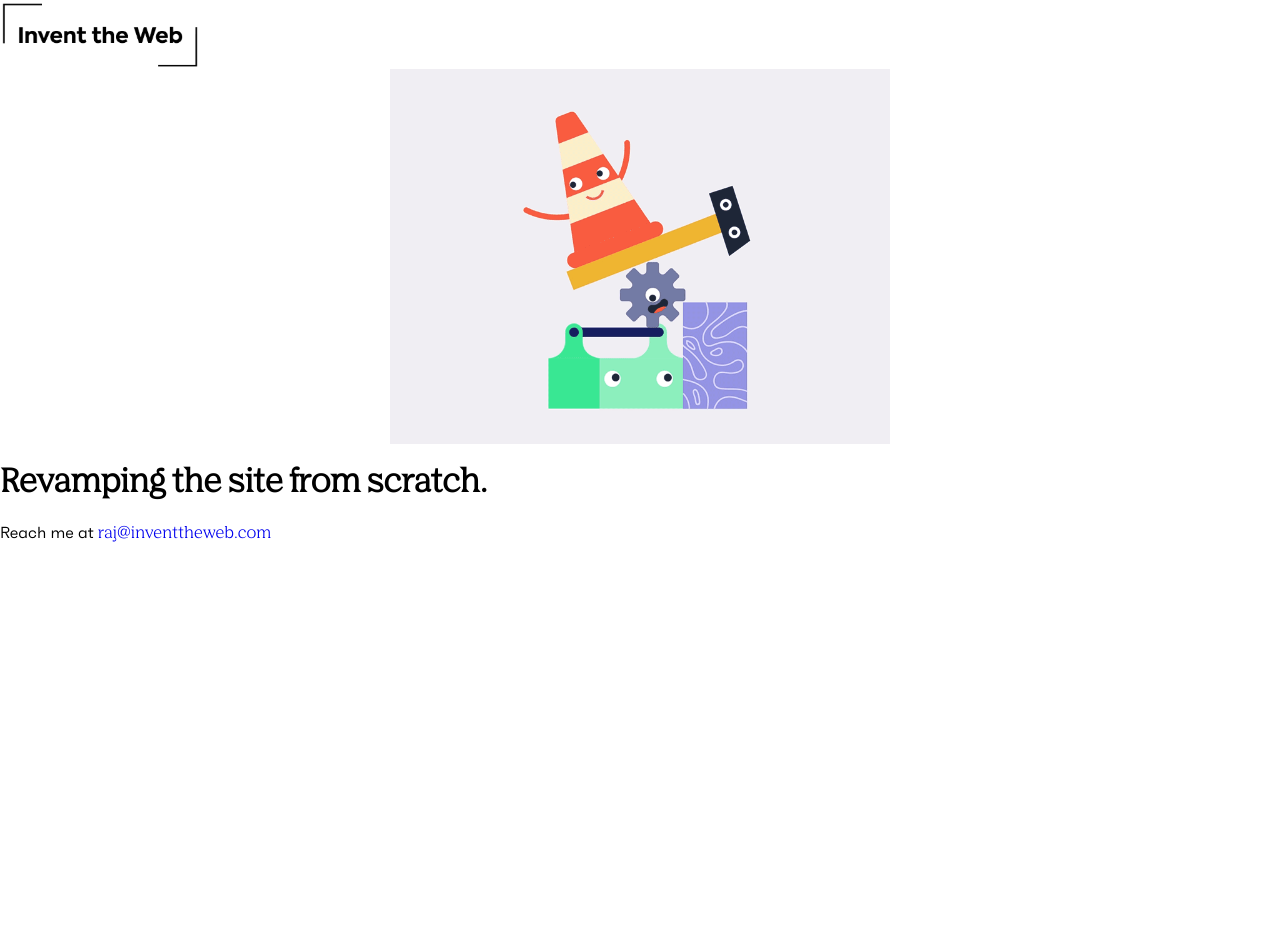
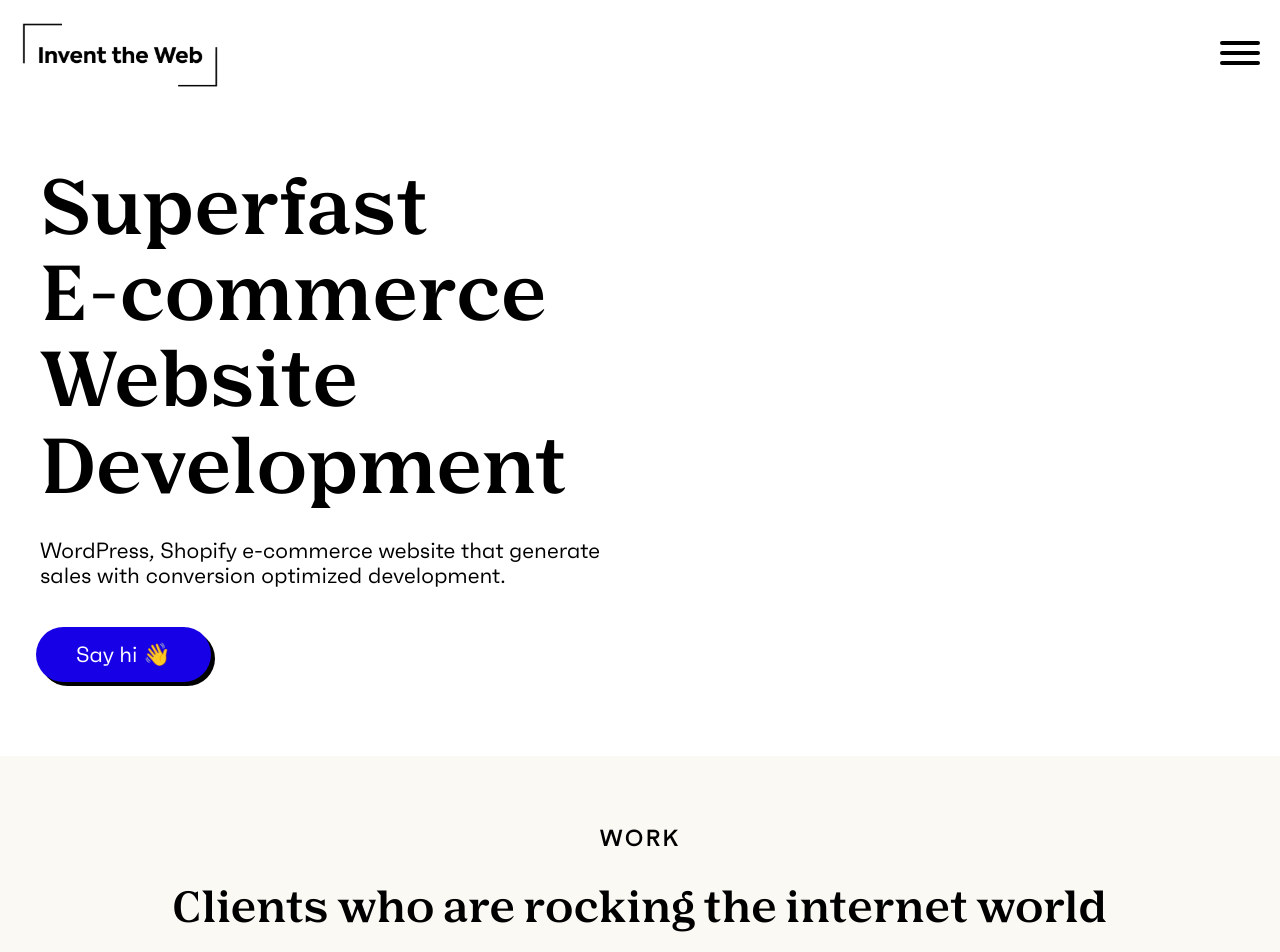
Before and after one commit to mrrajsoni/inventtheweb, a Gatsby site: page / in a window 1280 px wide. Shown: the top 952 px of the page. Before the commit the page ends 800 px from the top, so only its background shows below. Built offline with nearby package versions, Linux system fonts and the light colour scheme; Gatsby itself is replaced by a stand-in of ours.

Commit message:
Adding case study component on homepage

```diff
--- a/gatsby-config.js
+++ b/gatsby-config.js
@@ -30,12 +30,13 @@ module.exports = {
     {
       resolve: `gatsby-source-filesystem`,
       options: {
-        name: `blog`,
-        path: `${__dirname}/blog`,
+        name: `Case Study`,
+        path: `${__dirname}/casestudies`,
       },
     },
     `gatsby-transformer-sharp`,
     `gatsby-plugin-sharp`,
+    `gatsby-plugin-mdx`,
     {
       resolve: `gatsby-plugin-manifest`,
       options: {
--- a/src/pages/index.js
+++ b/src/pages/index.js
@@ -1,13 +1,43 @@
 import * as React from "react"
 import "../styles/global.scss"
-import "normalize.css"
-// import Header from "../components/Header/header"
-import Maintenance from "./maintenance"
+import "../styles/index.scss"
+import Header from "../components/Header/header"
+import Button from "../components/Button"
+import CaseStudy from "../components/Case-Studies/Case-studies"
+import BlogPage from "./blog"
 
-const IndexPage = () => (
-  <>
-    <Maintenance />
-  </>
-)
+const IndexPage = () => {
+  return (
+    <>
+      <Header />
+      <section className={`homepage-banner`}>
+        <div className={`homepage-banner-left`}>
+          <h1
+            title="Superfast E-commerce Website Development"
+            className={`homepage-banner-title`}
+          >
+            Superfast <br />
+            E-commerce Website Development
+          </h1>
+          <p className={`homepage-banner-subtitle`}>
+            WordPress, Shopify e-commerce website that generate sales with
+            conversion optimized development.
+          </p>
+          <Button link="mailto:raj@inventtheweb.com" name={`Say hi 👋`} />
+        </div>
+        <div className={`homepage-banner-right`}></div>
+      </section>
+      <section className={`case-study`}>
+        <div className={`margin-container`}>
+          <span className={`section-mini-subtitle`}>WORK</span>
+          <h2 className={`section-title`}>
+            Clients who are rocking the internet world
+          </h2>
+          <CaseStudy />
+        </div>
+      </section>
+    </>
+  )
+}
 
 export default IndexPage
```
Also changed, not shown: package.json (+5 -2 lines).
